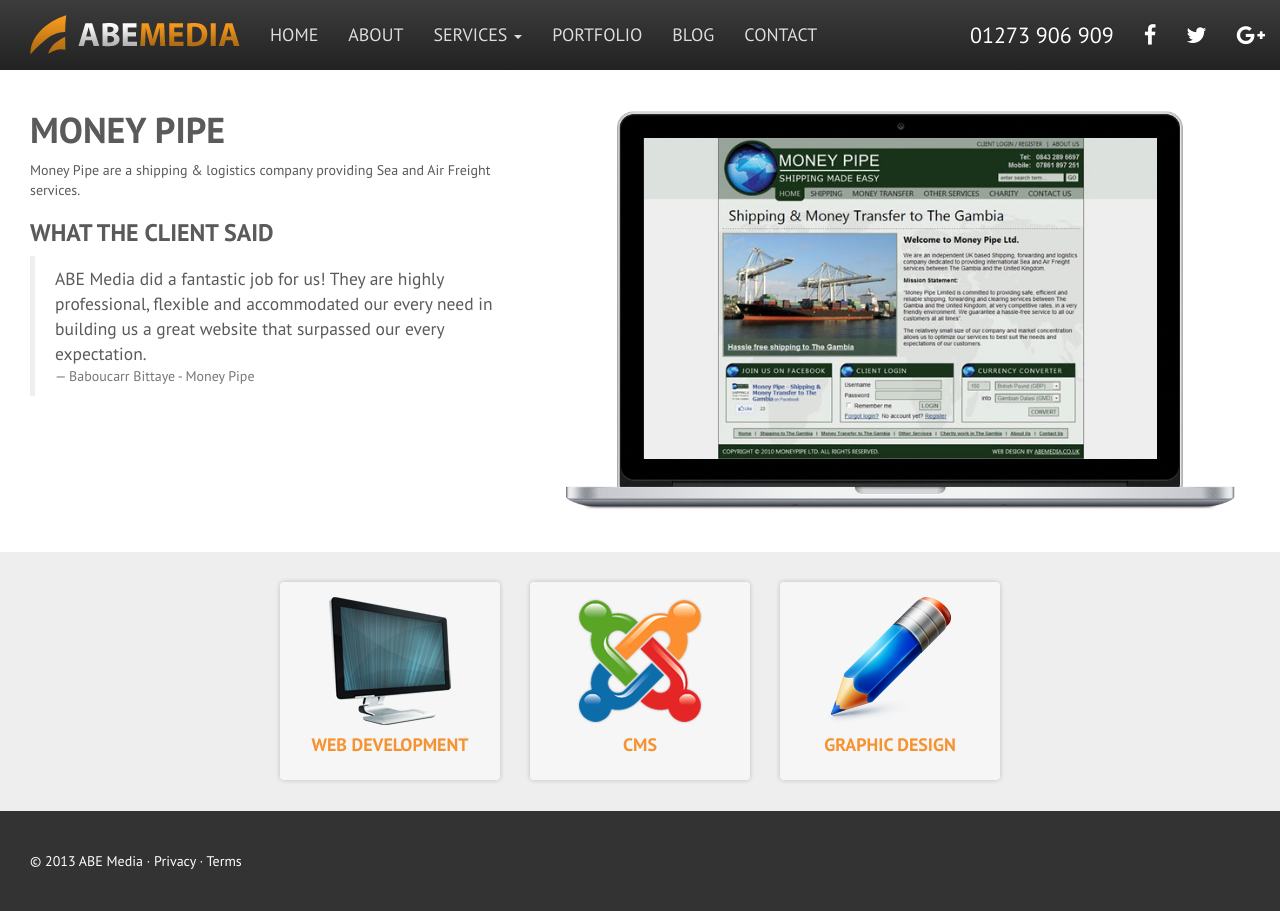
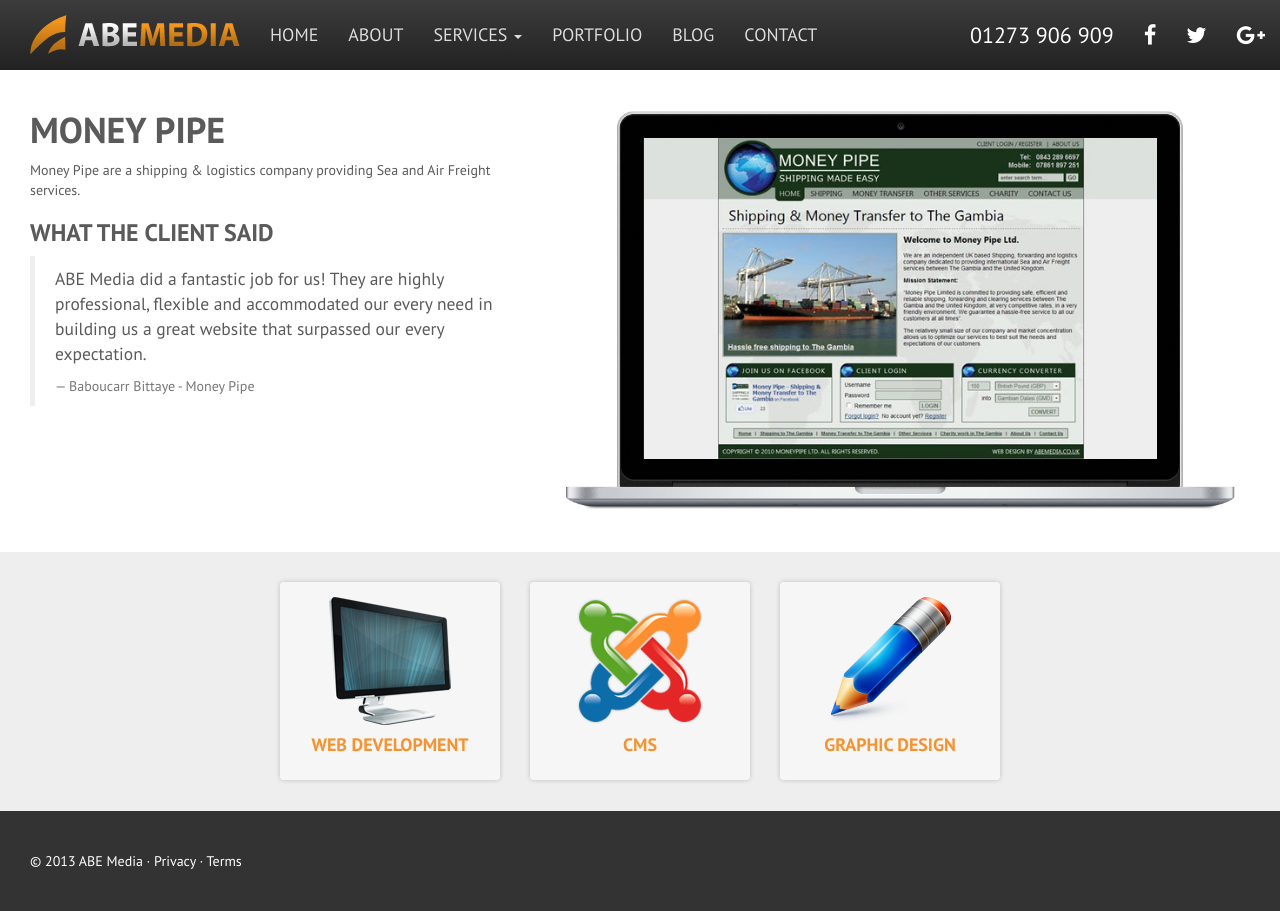
Before and after one commit to abemedia/abemedia.github.io, a Jekyll site: the page built from _posts/2010-08-14-money-pipe.md, in a window 1280 px wide. Built offline with Jekyll 4.4.1, drawn with Linux system fonts in a browser that asks for light colours; nearby versions of some CDN libraries.

Commit message:
Update portfolio.html

```diff
--- a/_layouts/portfolio.html
+++ b/_layouts/portfolio.html
@@ -18,7 +18,7 @@
 
           {% if page.testimonial %}
           <h3>What the client said</h3>
-          <blockquote>{{ page.testimonial }}<small>{{ page.client }} - {{ page.title }}</small></blockquote>
+          <blockquote><p>{{ page.testimonial }}</p><small>{{ page.client }} - {{ page.title }}</small></blockquote>
           {% endif %}
         </div>
         <div class="col-sm-7">
```
